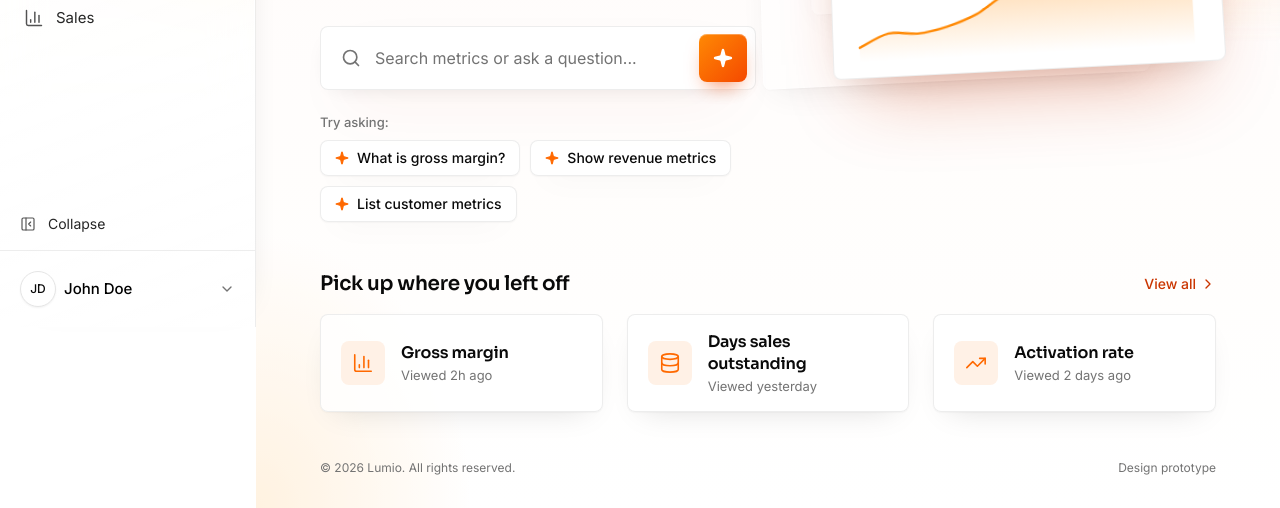
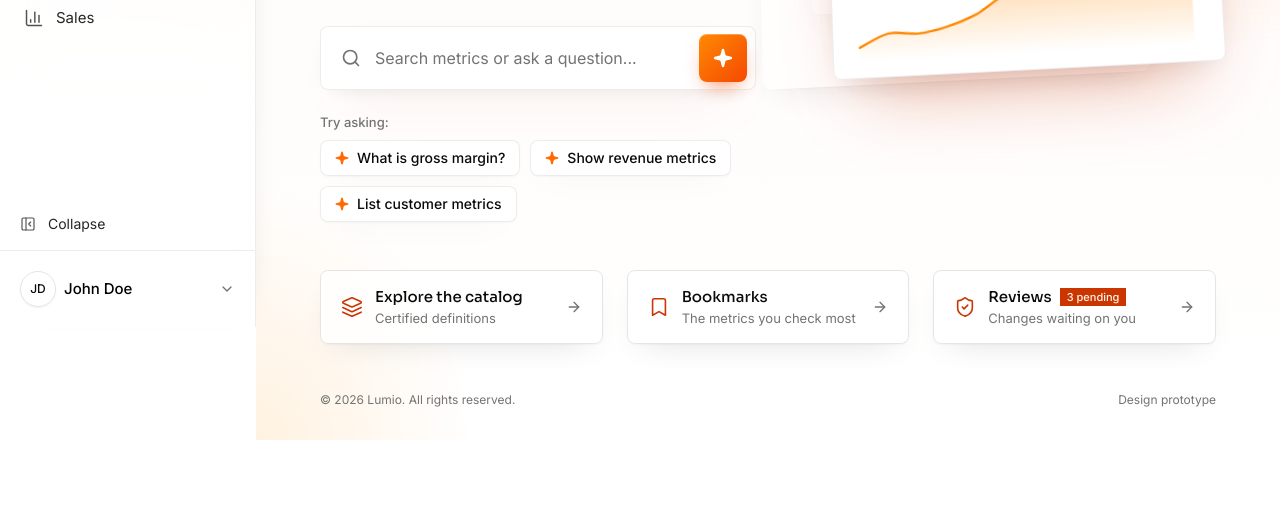
Before and after one commit to talentspotuiux/lumio, a plain HTML site: page index.html in a window 1280 px wide. Shown: the part 473-981 px from the top of the page. After the commit the page ends 913 px from the top, so only its background shows below. Drawn offline with Linux system fonts and the light colour scheme.

Commit message:
Replace homepage tiles with shortcut cards and centre content
Swap the recently viewed tiles for three design-system cards (Explore the
catalog, Bookmarks, Reviews with the pending count) and vertically centre
the homepage content above the footer.

Co-Authored-By: Claude Opus 5.5 <noreply@anthropic.com>

```diff
--- a/index.html
+++ b/index.html
@@ -1325,8 +1325,8 @@ textarea.input{height:auto;padding:var(--spacing-2) var(--spacing-3);resize:vert
    Homepage (Version 3): greeting, featured metric, shortcuts, recently viewed
    Rounded corners and warm glass surfaces, scoped to the homepage and sidebar.
    ============================================================ */
-:root{--hm-glass:#ffffffc7;--hm-line:#e5e5e5b3;--hm-tile:#fff1e6;--hm-active:#ffedd4;--hm-radius:8px;--bg-glow:.7}
-[data-theme="dark"]{--hm-glass:#171717b3;--hm-line:#ffffff14;--hm-tile:#ff69001f;--hm-active:#ff69001f}
+:root{--hm-glass:#ffffffc7;--hm-line:#e5e5e5b3;--hm-active:#ffedd4;--hm-radius:8px;--bg-glow:.7}
+[data-theme="dark"]{--hm-glass:#171717b3;--hm-line:#ffffff14;--hm-active:#ff69001f}
 
 /* sidebar */
 /* brand row: 40px logo with 16px of air above and below, left edge in line with the nav icons */
@@ -1375,7 +1375,8 @@ textarea.input{height:auto;padding:var(--spacing-2) var(--spacing-3);resize:vert
 [data-theme="dark"] .hm::after{opacity:calc(.4 * var(--bg-glow))}
 /* one knob for how strong the warm background washes are (1 = full) */
 .hm::before,.hm::after,.shell::before{opacity:var(--bg-glow)}
-.hm-inner{width:100%;max-width:1240px;margin:0 auto;display:flex;flex-direction:column;gap:var(--spacing-12)}
+/* auto margins centre the content in whatever height is left above the footer */
+.hm-inner{width:100%;max-width:1240px;margin:auto;display:flex;flex-direction:column;gap:var(--spacing-12)}
 .hm-top{display:grid;grid-template-columns:minmax(0,1fr) minmax(0,420px);gap:var(--spacing-10);align-items:center}
 .hm-copy{display:flex;flex-direction:column;gap:var(--spacing-5);max-width:640px}
 .hm-greet{margin:0;font:600 13px/16px var(--font-sans);letter-spacing:.06em;text-transform:uppercase;color:var(--primary)}
@@ -1422,21 +1423,11 @@ textarea.input{height:auto;padding:var(--spacing-2) var(--spacing-3);resize:vert
 .hm-fchart{margin-top:var(--spacing-3)}
 .hm-fchart svg{display:block;width:100%;height:auto}
 
-/* shortcuts + recently viewed */
+/* shortcuts: the design-system .lp-link card, with the home view's 8px corners */
 .hm-grid{display:grid;grid-template-columns:repeat(3,minmax(0,1fr));gap:var(--spacing-6)}
-.hm-tile{display:flex;align-items:center;gap:var(--spacing-4);width:100%;min-height:80px;padding:var(--spacing-4) var(--spacing-5);background:var(--hm-glass);border:1px solid var(--hm-line);border-radius:var(--hm-radius);box-shadow:var(--soft-shadow);color:inherit;font:inherit;text-align:left;text-decoration:none;cursor:pointer;backdrop-filter:blur(8px);-webkit-backdrop-filter:blur(8px);transition:border-color .15s,box-shadow .15s,background .15s}
-.hm-tile:hover{background:var(--card);border-color:var(--orange-200);box-shadow:var(--warm-shadow)}
-.hm-ico{width:44px;height:44px;flex:none;display:grid;place-items:center;border-radius:var(--hm-radius);background:var(--hm-tile);color:var(--orange-500)}
-.hm-ico svg.i{width:22px;height:22px;stroke-width:1.75}
-.hm-tile > span:not(.hm-ico){flex:1;min-width:0}
-.hm-tile strong{display:block;font:600 16px/22px var(--font-heading);letter-spacing:-.2px}
-.hm-tile small{display:block;margin-top:2px;font-size:13px;line-height:18px;color:var(--muted-foreground)}
-.hm-sec-head{display:flex;align-items:center;justify-content:space-between;gap:var(--spacing-4);margin-bottom:var(--spacing-4)}
-.hm-sec-head h2{margin:0;font:600 20px/28px var(--font-heading);letter-spacing:-.3px}
-.hm-more{display:inline-flex;align-items:center;gap:var(--spacing-1);color:var(--primary);font-weight:500;text-decoration:none}
-.hm-more:hover{text-decoration:underline;text-underline-offset:4px}
-.hm-foot{width:100%;max-width:1240px;margin:auto auto 0;padding-top:var(--spacing-12);border-top:0;background:transparent}
-[data-theme="dark"] .hm-greet,[data-theme="dark"] .hm-more{color:var(--orange-400)}
+.hm-grid .lp-link{border-radius:var(--hm-radius)}
+.hm-foot{width:100%;max-width:1240px;margin:0 auto;padding-top:var(--spacing-12);border-top:0;background:transparent}
+[data-theme="dark"] .hm-greet,[data-theme="dark"] .hm-grid .lp-link > svg.i:first-child,[data-theme="dark"] .hm-grid .lp-link:hover .go{color:var(--orange-400)}
 
 @media (max-width:1180px){.hm-top{grid-template-columns:minmax(0,1fr)}.hm-stage{display:none}.hm-grid{grid-template-columns:minmax(0,1fr);gap:var(--spacing-3)}.hm-inner{gap:var(--spacing-10)}}
 @media (max-width:640px){
@@ -1571,13 +1562,23 @@ textarea.input{height:auto;padding:var(--spacing-2) var(--spacing-3);resize:vert
           <div class="hm-stage rise rise-2"><a class="hm-feature" id="hm-feature" href="#/metric/FIN-003"></a></div>
         </div>
 
-        <section class="hm-recent rise rise-3" aria-labelledby="hm-recent-title">
-          <div class="hm-sec-head">
-            <h2 id="hm-recent-title">Pick up where you left off</h2>
-            <a class="hm-more" href="#/search">View all<svg class="i" data-icon="chevron-right"></svg></a>
-          </div>
-          <div class="hm-grid" id="hm-recent"></div>
-        </section>
+        <nav class="hm-grid rise rise-3" aria-label="Shortcuts">
+          <a class="lp-link" href="#/search">
+            <svg class="i" data-icon="layers"></svg>
+            <span><strong>Explore the catalog</strong><small>Certified definitions</small></span>
+            <svg class="i go" data-icon="arrow-right"></svg>
+          </a>
+          <a class="lp-link" href="#/saved">
+            <svg class="i" data-icon="bookmark"></svg>
+            <span><strong>Bookmarks</strong><small>The metrics you check most</small></span>
+            <svg class="i go" data-icon="arrow-right"></svg>
+          </a>
+          <a class="lp-link" href="#/review/arr" id="feat-review">
+            <svg class="i" data-icon="shield-check"></svg>
+            <span><strong>Reviews <span class="badge badge-default" id="count-tile">3 pending</span></strong><small>Changes waiting on you</small></span>
+            <svg class="i go" data-icon="arrow-right"></svg>
+          </a>
+        </nav>
       </div>
       <footer class="footer hm-foot"><span>© 2026 Lumio. All rights reserved.</span><span>Design prototype</span></footer>
     </main>
@@ -1924,9 +1925,8 @@ function areaChart(vals,{w=400,h=120,stroke,fill,cls='',dot=true,draw=false}){
   </svg>`;
 }
 
-/* ---------- Home: greeting, featured metric and recently viewed (example data) ---------- */
+/* ---------- Home: greeting and featured metric (example data) ---------- */
 const HOME_FEATURED='FIN-003';
-const HOME_RECENT=[['FIN-003','chart-column','Viewed 2h ago'],['FIN-004','database','Viewed yesterday'],['PRD-002','trending-up','Viewed 2 days ago']];
 function renderHome(){
   const hr=new Date().getHours();
   document.getElementById('hm-greet').textContent=`Good ${hr<12?'morning':hr<18?'afternoon':'evening'}, ${PROFILE.name.split(' ')[0]}`;
@@ -1935,10 +1935,7 @@ function renderHome(){
   f.innerHTML=`<div class="hm-fhead"><strong>${esc(m.name)}</strong><span class="hm-cert">${m.status==='certified'?'<svg data-icon="check"></svg>':''}${stLabel(m.status)}</span></div>
     <div class="hm-fval"><b>${esc(m.value)}</b><span class="hm-delta ${m.delta[1]}"><svg data-icon="${m.delta[2]}"></svg>${esc(m.delta[0])}</span></div>
     <div class="hm-fchart">${areaChart(m.s,{w:360,h:120,stroke:'#ff8904',fill:'#ff8904',draw:true})}</div>`;
-  const rec=document.getElementById('hm-recent');
-  rec.innerHTML=HOME_RECENT.map(([code,icon,when])=>{const r=CATALOG.find(x=>x.code===code);
-    return `<a class="hm-tile" href="#/metric/${code}"><span class="hm-ico"><svg data-icon="${icon}"></svg></span><span><strong>${esc(r.name)}</strong><small>${esc(when)}</small></span></a>`}).join('');
-  hydrateIcons(f);hydrateIcons(rec);
+  hydrateIcons(f);
 }
 
 /* ---------- Home search: questions go to Lumio AI, everything else to the catalog ---------- */
```
